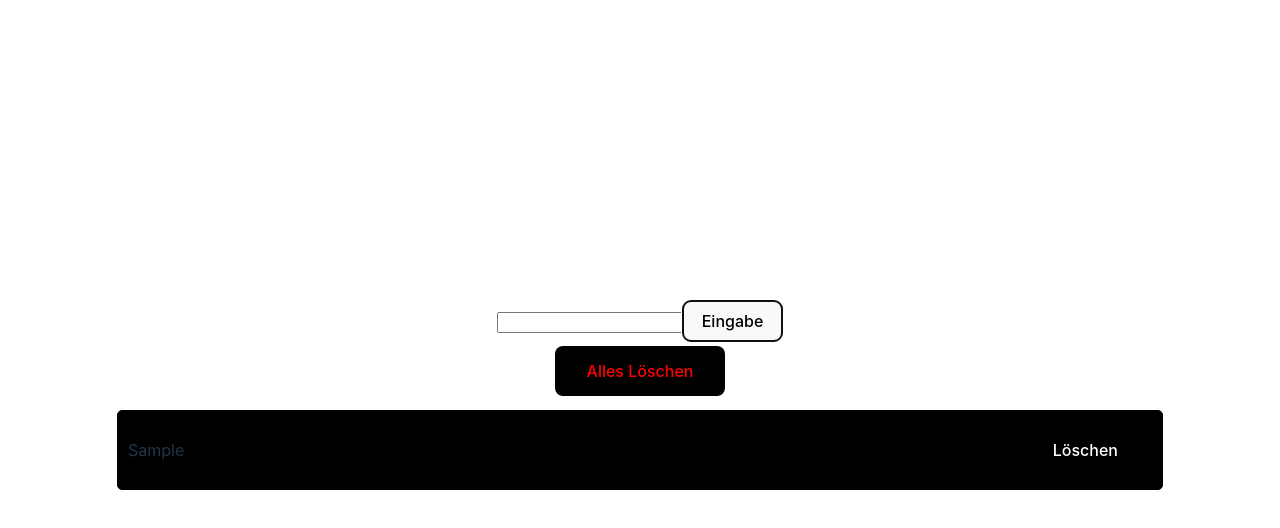
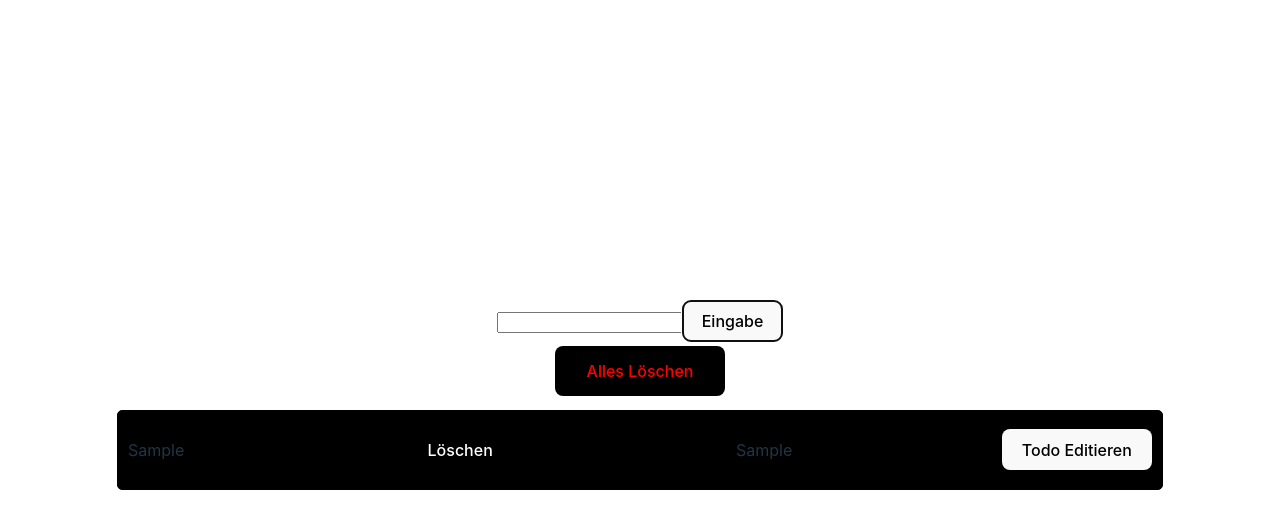
Before and after one commit to Heitzlni/Todo-list, a React (Vite) app in the folder ToDo/: page / in a window 1280 px wide. Both pictures are taken after typing "Sample" into the empty fields and a click on the button "Eingabe". Shown: the top 528 px of the page. Built offline with nearby package versions, Linux system fonts and the light colour scheme.

Commit message:
Add EditTodo component to App.jsx

```diff
--- a/ToDo/src/App.jsx
+++ b/ToDo/src/App.jsx
@@ -79,6 +79,14 @@ function App() {
                 setTodos(newTodos);
               }}
             />
+            <p>{todo}</p>
+            <EditTodo
+             EditTodofunction={(updatedTodo) => {
+               const newTodos = [...todos];
+               newTodos[index] = updatedTodo;
+               setTodos(newTodos);
+             }}
+/>
 
 
 
```
Also changed, not shown: 1 other file (tests, documents, lock files or other folders).
